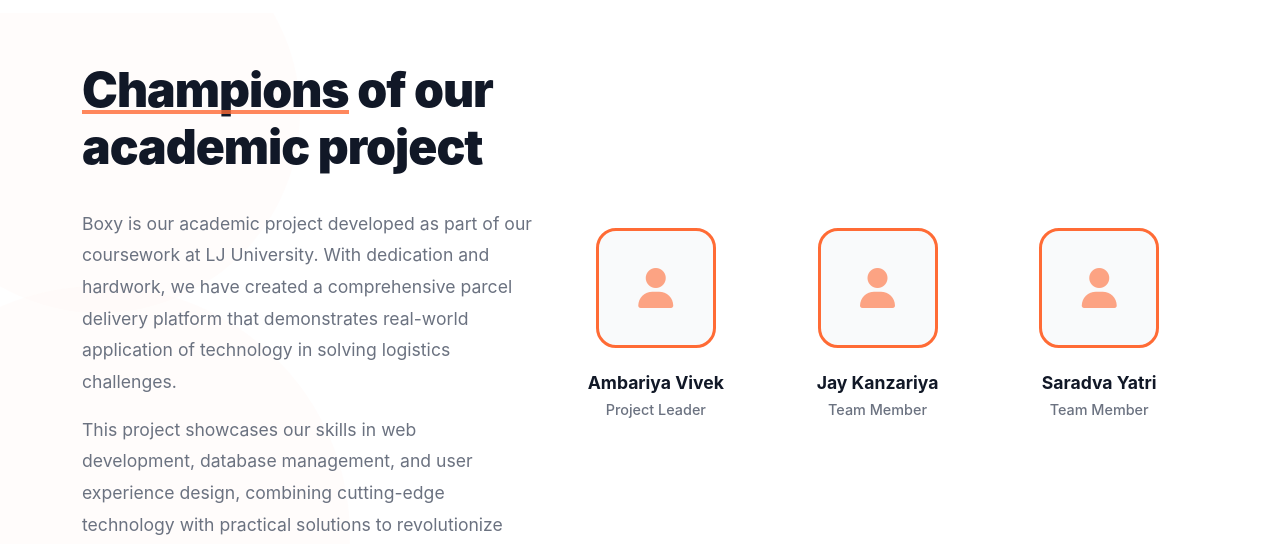
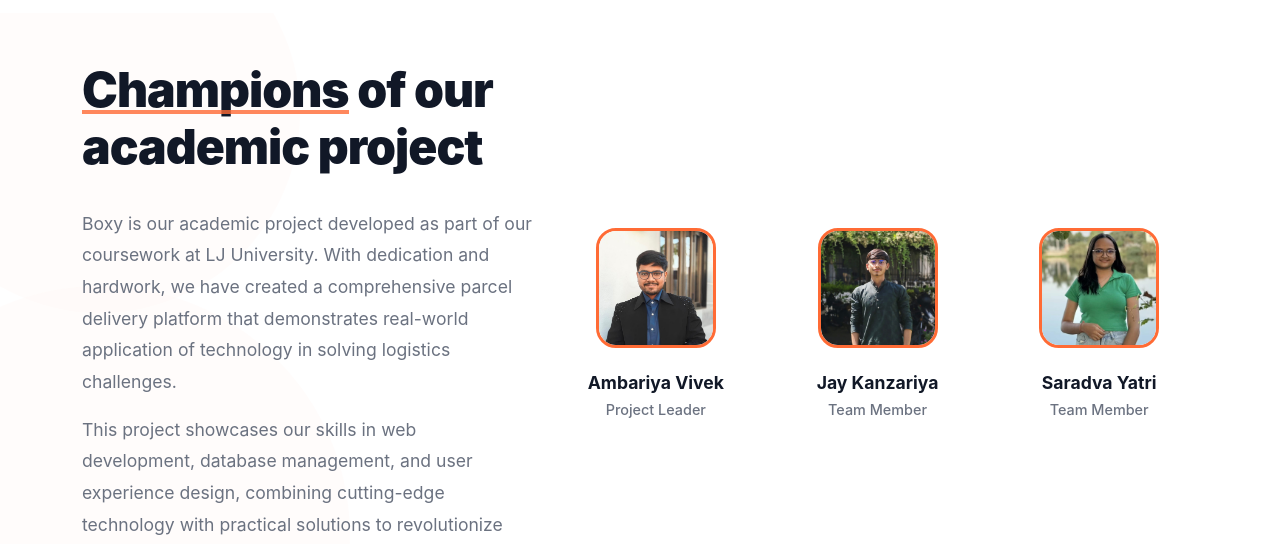
Before and after one commit to vivek-ambariya/BOXY-parcel_delivery_website, a Flask app: page /about in a window 1280 px wide. Shown: the part 2158-2702 px from the top of the page. Run offline with Flask 3, Linux system fonts and the light colour scheme.

Commit message:
Fix founder images in about.html

```diff
--- a/Boxy_local/templates/about.html
+++ b/Boxy_local/templates/about.html
@@ -184,7 +184,7 @@
                             <div class="founder-card">
                                 <div class="founder-image-wrapper">
                                     <div class="founder-image-placeholder">
-                                        <i class="fas fa-user"></i>
+                                        <img src="{{ url_for('static', filename='images/Vivek.jpeg') }}" alt="Ambariya Vivek" class="founder-image">
                                     </div>
                                 </div>
                                 <h4 class="founder-name">Ambariya Vivek</h4>
@@ -195,7 +195,7 @@
                             <div class="founder-card">
                                 <div class="founder-image-wrapper">
                                     <div class="founder-image-placeholder">
-                                        <i class="fas fa-user"></i>
+                                        <img src="{{ url_for('static', filename='images/Jay.jpeg') }}" alt="Jay Kanzariya" class="founder-image">
                                     </div>
                                 </div>
                                 <h4 class="founder-name">Jay Kanzariya</h4>
@@ -205,8 +205,8 @@
                         <div class="col-md-4 col-sm-6">
                             <div class="founder-card">
                                 <div class="founder-image-wrapper">
-                                    <div class="founder-image-placeholder src=">
-                                        <i class="fas fa-user"></i>
+                                    <div class="founder-image-placeholder">
+                                        <img src="{{ url_for('static', filename='images/Yatri.jpeg') }}" alt="Saradva Yatri" class="founder-image">
                                     </div>
                                 </div>
                                 <h4 class="founder-name">Saradva Yatri</h4>
```
